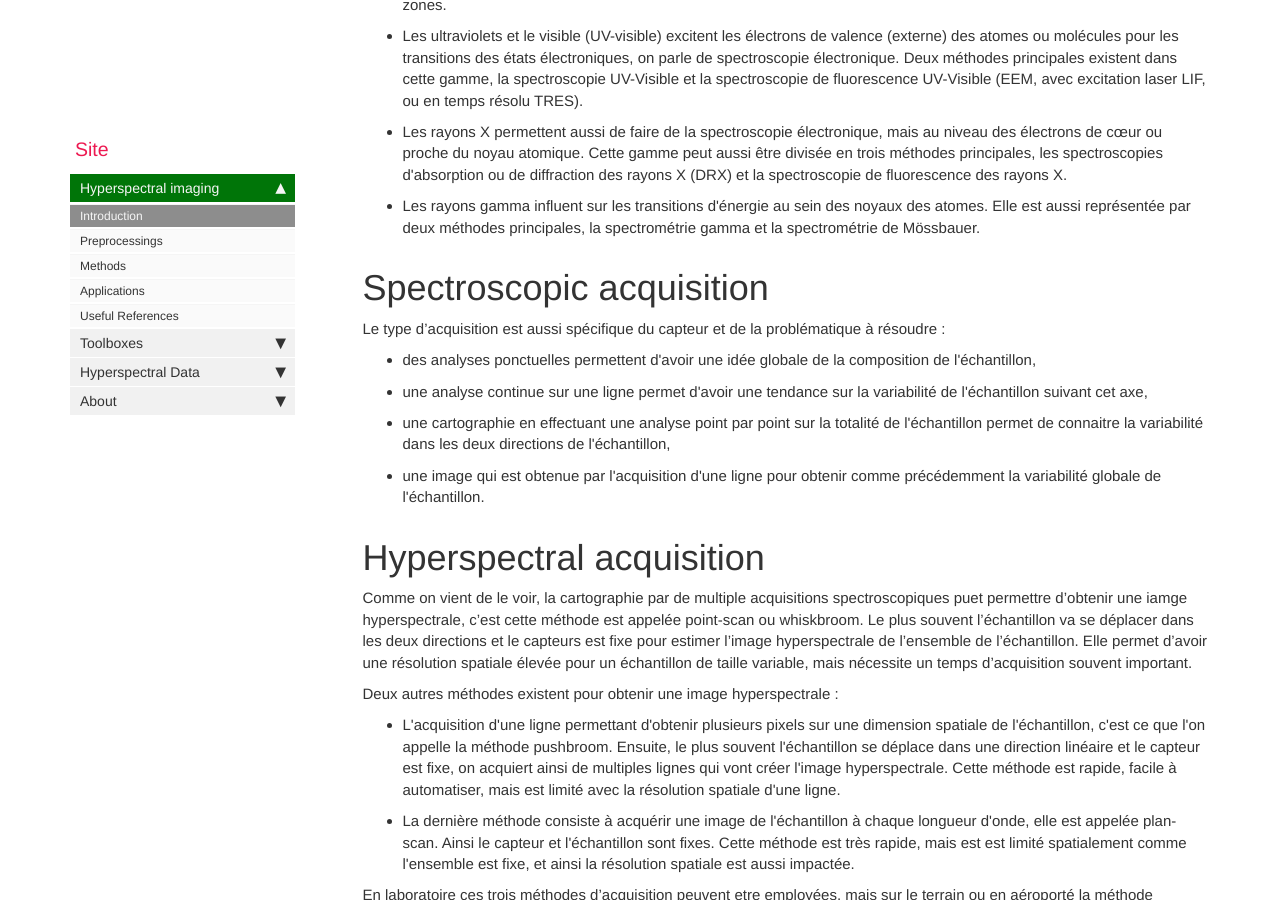
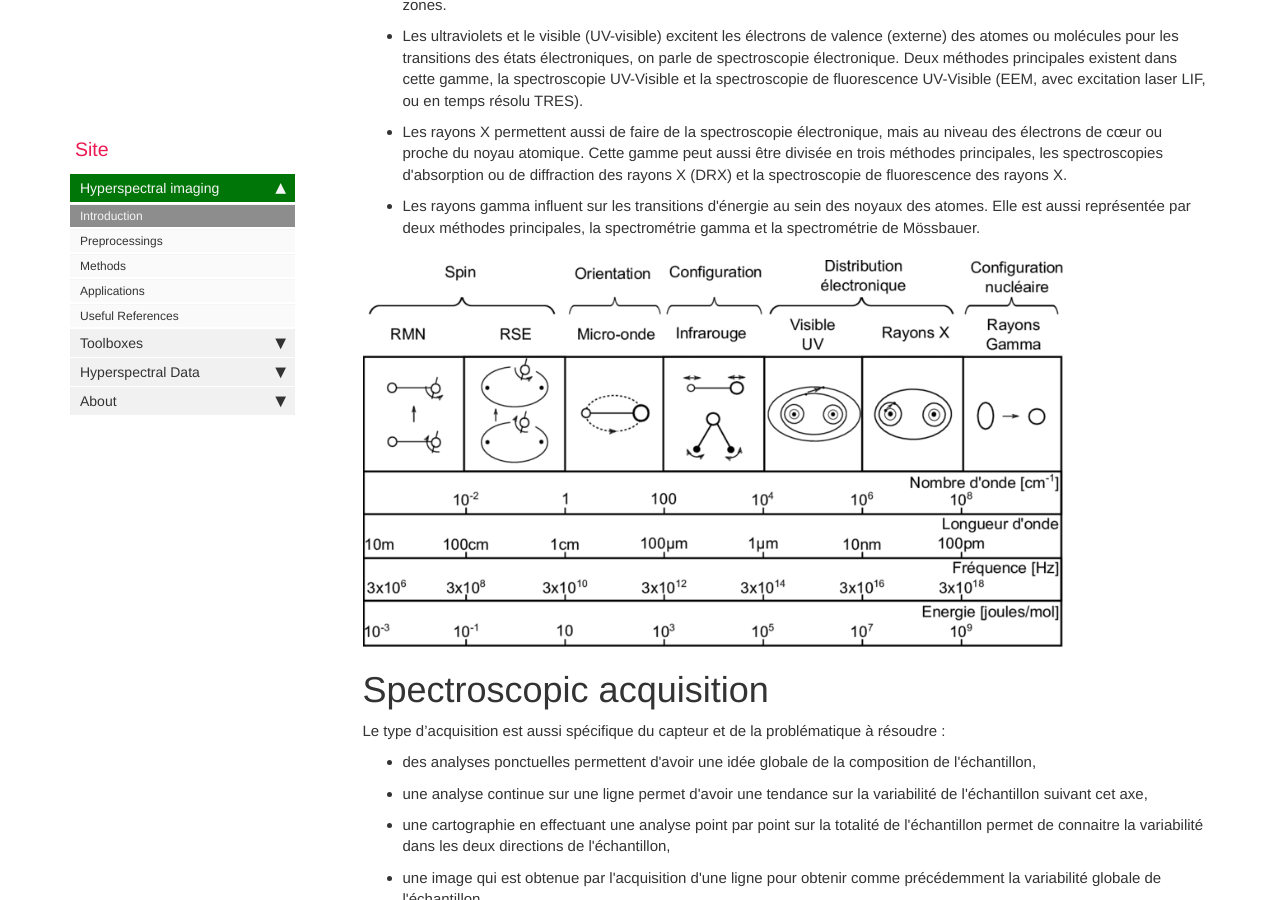
Before and after one commit to JacqKevin/JacqKevin.github.io, a Jekyll site: the page built from pages/Hyperspectral/Introduction.md, in a window 1280 px wide and 900 px high, scrolled down 788 px. Built offline with Jekyll 4.4.1, drawn with Linux system fonts in a browser that asks for light colours; comment, search, counter and statistics services are not loaded.

Commit message:
Update Introduction.md

```diff
--- a/pages/Hyperspectral/Introduction.md
+++ b/pages/Hyperspectral/Introduction.md
@@ -21,6 +21,8 @@ Le spectre électromagnétique est divisé en plusieurs gammes spectrales en fon
 <li> Les rayons gamma influent sur les transitions d'énergie au sein des noyaux des atomes. Elle est aussi représentée par deux méthodes principales, la spectrométrie gamma et la spectrométrie de Mössbauer. </li>
 </ul>
 
+{% include image.html file="Spectre-electromagnetique-en-energie-frequence-longueur-et-nombre-donde-Les-modes.png" %}
+
 # Spectroscopic acquisition
 Le type d'acquisition est aussi spécifique du capteur et de la problématique à résoudre :
 <ul>
```
